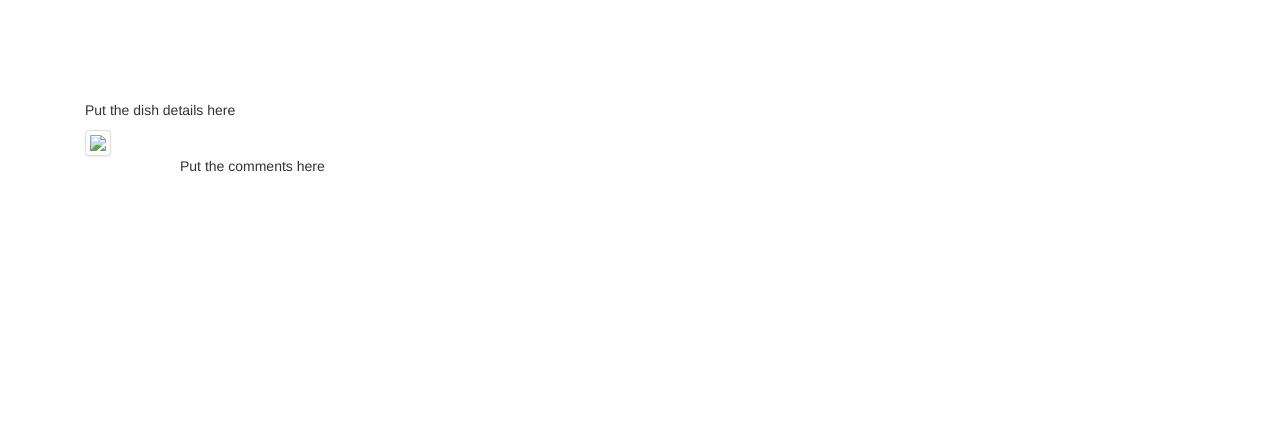
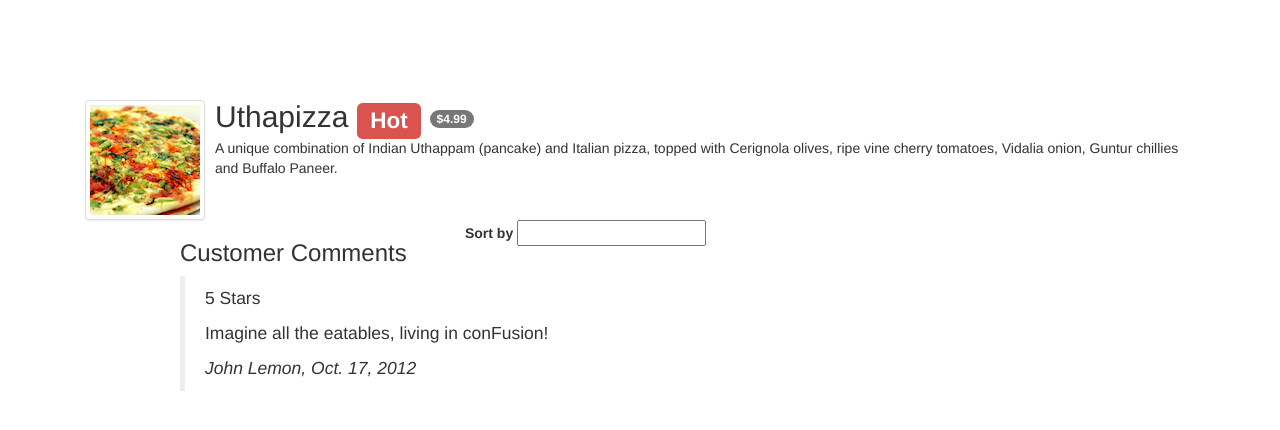
Before and after one commit to jeanvillete/coursera-angular, a website: page app/dishdetail.html in a window 1280 px wide. Shown: the top 430 px of the page. Drawn offline with nearby package versions, Linux system fonts and the light colour scheme.

Commit message:
starting implementation for the proper dishdetail.html artifact

```diff
--- a/app/dishdetail.html
+++ b/app/dishdetail.html
@@ -24,38 +24,47 @@
     </head>
 
     <body>
-
         <div class="container">
-        <div class="row row-content">
+            <div class="row row-content" ng-controller="DishDetailController as dishCtrl">
                 <div class="col-xs-12">
-                <p>Put the dish details here</p>
-
                     <div class="media-left media-middle">
                         <a href="#">
-                        <img class="media-object img-thumbnail" ng-src="{{dish.image}}" alt="{{dish.name}}">
+                            <img class="media-object img-thumbnail" ng-src="{{dishCtrl.dish.image}}" alt="{{dishCtrl.dish.name}}">
                         </a>
                     </div>
                     <div class="media-body">
-                    <h2 class="media-heading">{{dish.name}}
-                        <span class="label label-danger">{{dish.label}}</span>
-                        <span class="badge">{{ dish.price | currency }}</span>
+                        <h2 class="media-heading">{{dishCtrl.dish.name}}
+                            <span class="label label-danger">{{dishCtrl.dish.label}}</span>
+                            <span class="badge">{{ dishCtrl.dish.price | currency }}</span>
                         </h2>
-                    <p>{{dish.description}}</p>
+                        <p>{{dishCtrl.dish.description}}</p>
                     </div>
                 </div>
                 <div class="col-xs-9 col-xs-offset-1">
-                <p>Put the comments here</p>
+                    <div class="row">
+                        <div class="col-xs-4">
+                            <h3>Customer Comments</h3>
+                        </div>
+                        <form class="col-xs-8 form-inline">
+                            <label class="">Sort by</label>
+                            <input type="text" name="sortby" ng-model="sortby">
+                        </form>
+                    </div>
+                    <blockquote>
+                        <p>5 Stars</p>
+                        <p>Imagine all the eatables, living in conFusion!</p>
+                        <cite>John Lemon, Oct. 17, 2012</cite>
+                    </blockquote>
+                </div>
             </div>
         </div>
 
-    </div>
-
-    <script src="dishdetail_files/angular.js"></script>
+        <script src="../bower_components/angular/angular.js"></script>
         <script>
 
             var app = angular.module('confusionApp',[]);
 
-        app.controller('dishDetailController', function() {
+            app.controller('DishDetailController', function() {
 
                 var dish={
                             name:'Uthapizza',
@@ -104,8 +113,5 @@
             });
 
         </script>
-
-
-
-
-</body></html>
+    </body>
+</html>
```
Lines whose indentation alone changed are shown as unchanged.
